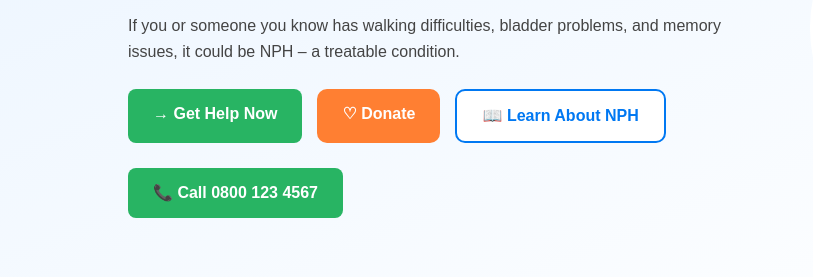
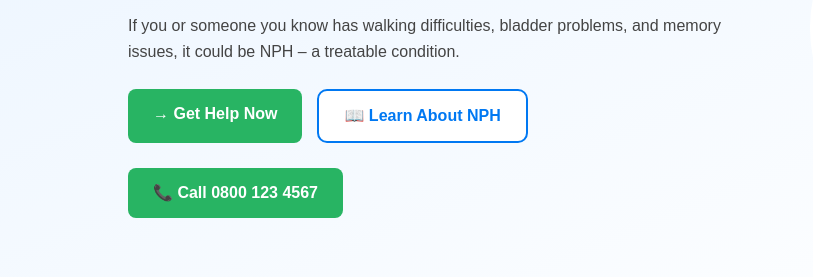
Before and after one commit to tungetunge/almost, a plain HTML site: page index.html in a window 1280 px wide. Shown: the part 523-800 px from the top of the page, 0-813 px from the left. Drawn offline with Linux system fonts and the light colour scheme.

Commit message:
Update index.html

```diff
--- a/index.html
+++ b/index.html
@@ -793,7 +793,7 @@
       </p>
       <div class="hero-buttons">
         <a href="contact.html" class="btn-green">→ Get Help Now</a>
-        <a href="donations.html" class="btn-orange">♡ Donate</a>
+
         <a href="whatisnph.html" class="btn-blue">📖 Learn About NPH</a>
       </div>
       <div class="call-buttons">
```
